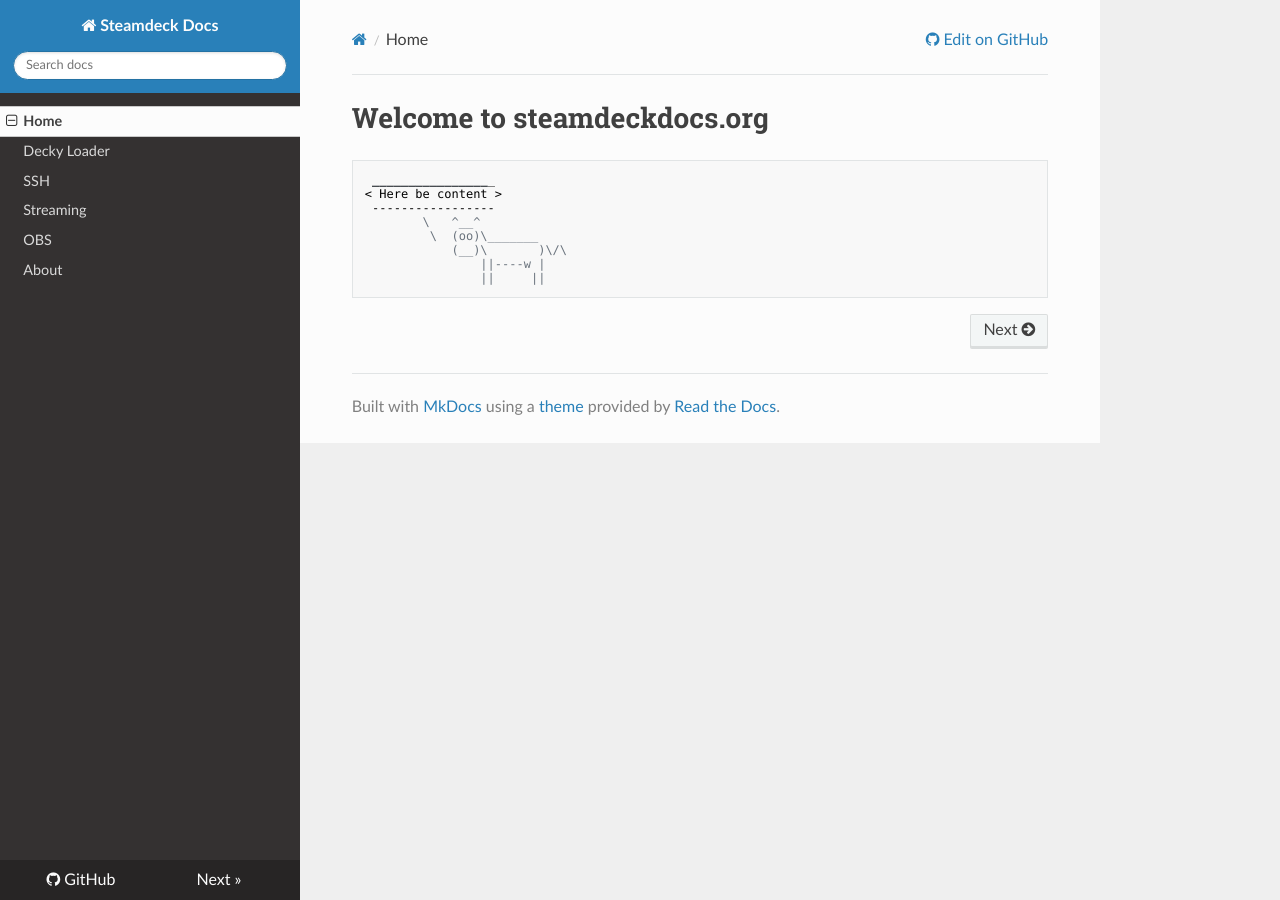
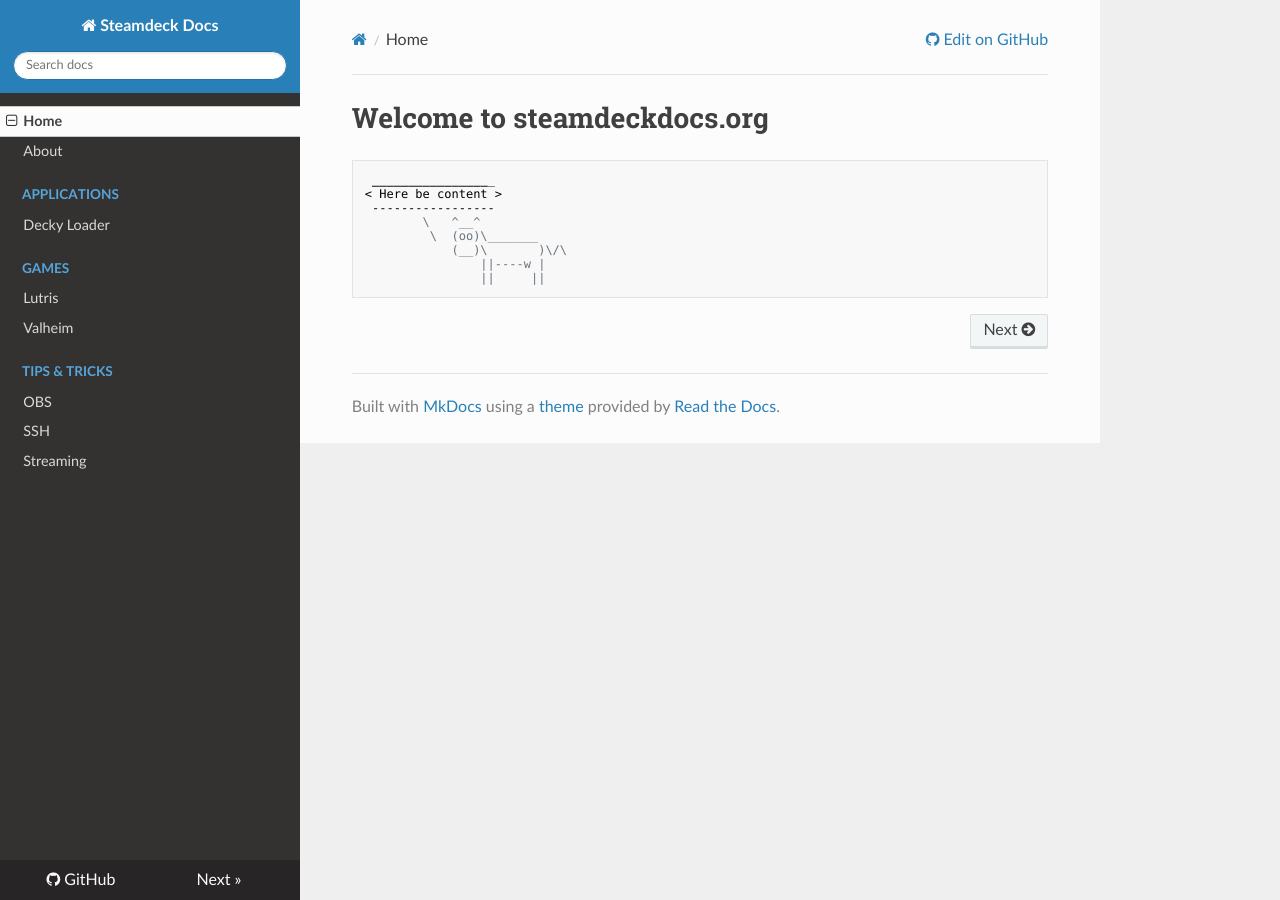
Before and after one commit to webits-labs/steamdeckdocs, an MkDocs documentation site: the page built from docs/index.md, in a window 1280 px wide. Built offline with MkDocs 1.6.1, drawn with Linux system fonts in a browser that asks for light colours; nearby versions of some CDN libraries.

Commit message:
Better structure

```diff
--- a/mkdocs.yml
+++ b/mkdocs.yml
@@ -2,10 +2,15 @@ site_name: Steamdeck Docs
 site_url: https://steamdeckdocs.org/
 nav:
   - Home: index.md
-  - Decky Loader: deckyloader.md
-  - SSH: ssh.md
-  - Streaming: streaming.md
-  - OBS: obs.md
   - About: about.md
+  - Applications:
+    - Decky Loader: deckyloader.md
+  - Games:
+    - Lutris: games/lutris.md
+    - Valheim: games/valheim.md
+  - 'Tips & Tricks':
+    - OBS: obs.md
+    - SSH: ssh.md
+    - Streaming: streaming.md
 repo_url: https://github.com/tuxx/steamdeckdocs
 theme: readthedocs
```
Also changed, not shown: docs/games/lutris.md (added, +5 -0 lines), docs/games/valheim.md (added, +3 -0 lines).
